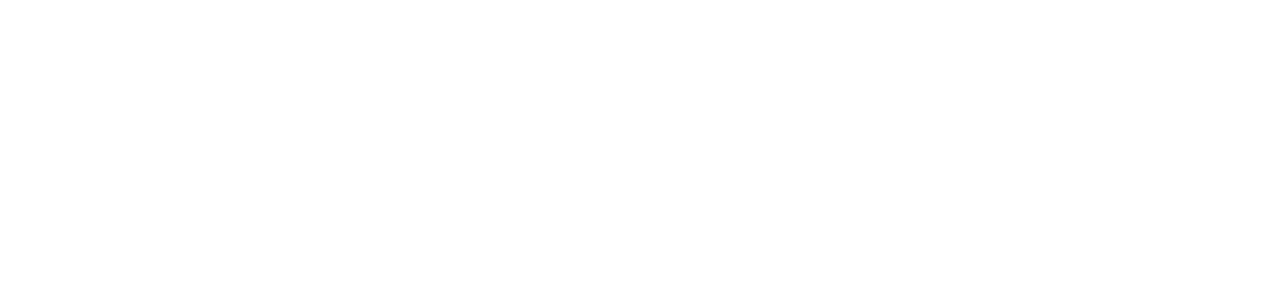
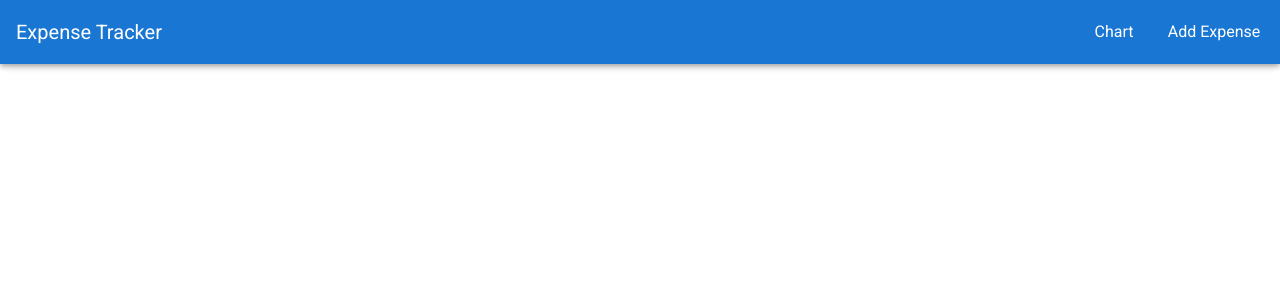
Before and after one commit to garikalegre/vue-basic-expense-tracker, a Vue app: page / in a window 1280 px wide. Shown: the top 300 px of the page. Built offline with nearby package versions, Linux system fonts and the light colour scheme.

Commit message:
made header component

```diff
--- a/src/App.vue
+++ b/src/App.vue
@@ -1,5 +1,6 @@
 <template>
   <v-app>
+    <AppHeader></AppHeader>
     <v-main>
       <router-view></router-view>
     </v-main>
@@ -7,8 +8,13 @@
 </template>
 
 <script>
+import AppHeader from "@/components/Header/AppHeader";
+
 export default {
   name: "App",
+  components: {
+    AppHeader
+  },
   data: () => ({})
 };
 </script>
--- /dev/null
+++ b/src/assets/styles/main.scss
@@ -0,0 +1,10 @@
+.cursor-pointer {
+  cursor: pointer;
+}
+a {
+  text-decoration: none;
+}
+ul {
+  list-style-type: none;
+  padding: 0;
+}
--- /dev/null
+++ b/src/components/Header/AppHeader.vue
@@ -0,0 +1,58 @@
+<template>
+  <v-app-bar absolute dark color="primary" max-height="70" class="main-app-bar">
+    <v-toolbar-title>Expense Tracker</v-toolbar-title>
+    <v-spacer></v-spacer>
+    <ul>
+      <li :class="{ active: isRouteActive('main') }" class="cursor-pointer">
+        <router-link class="link" :to="{ name: 'main' }" tag="div">
+          Chart
+        </router-link>
+      </li>
+      <li
+        :class="{ active: isRouteActive('add-expense') }"
+        class="cursor-pointer"
+      >
+        <router-link class="link" :to="{ name: 'add-expense' }" tag="div">
+          Add Expense
+        </router-link>
+      </li>
+    </ul>
+  </v-app-bar>
+</template>
+
+<script>
+export default {
+  name: "AppHeader",
+  methods: {
+    isRouteActive(routeName) {
+      return this.$route.matched.some(record => record.name === routeName);
+    }
+  }
+};
+</script>
+
+<style lang="scss" scoped>
+ul {
+  display: flex;
+  height: 100%;
+  li {
+    position: relative;
+    width: 100px;
+    display: flex;
+    justify-content: center;
+    align-items: center;
+    height: 100%;
+    &.active:before {
+      content: "";
+      display: block;
+      position: absolute;
+      bottom: 0;
+      width: 100%;
+      height: 4px;
+    }
+    .link {
+      color: #fff;
+    }
+  }
+}
+</style>
--- a/src/main.js
+++ b/src/main.js
@@ -3,6 +3,8 @@
 import router from "./router";
 import store from "./store";
 import vuetify from "./plugins/vuetify";
+
+import "@/assets/styles/main.scss";
 
 Vue.config.productionTip = false;
 
```
